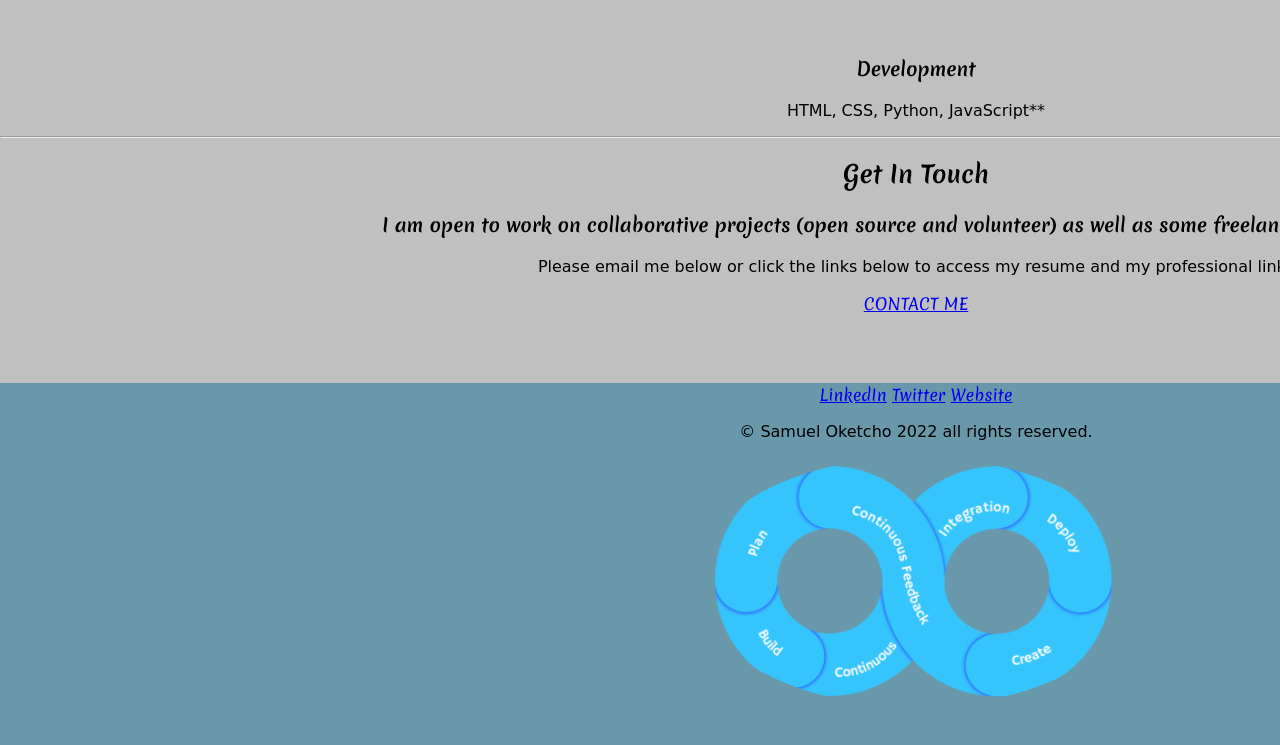
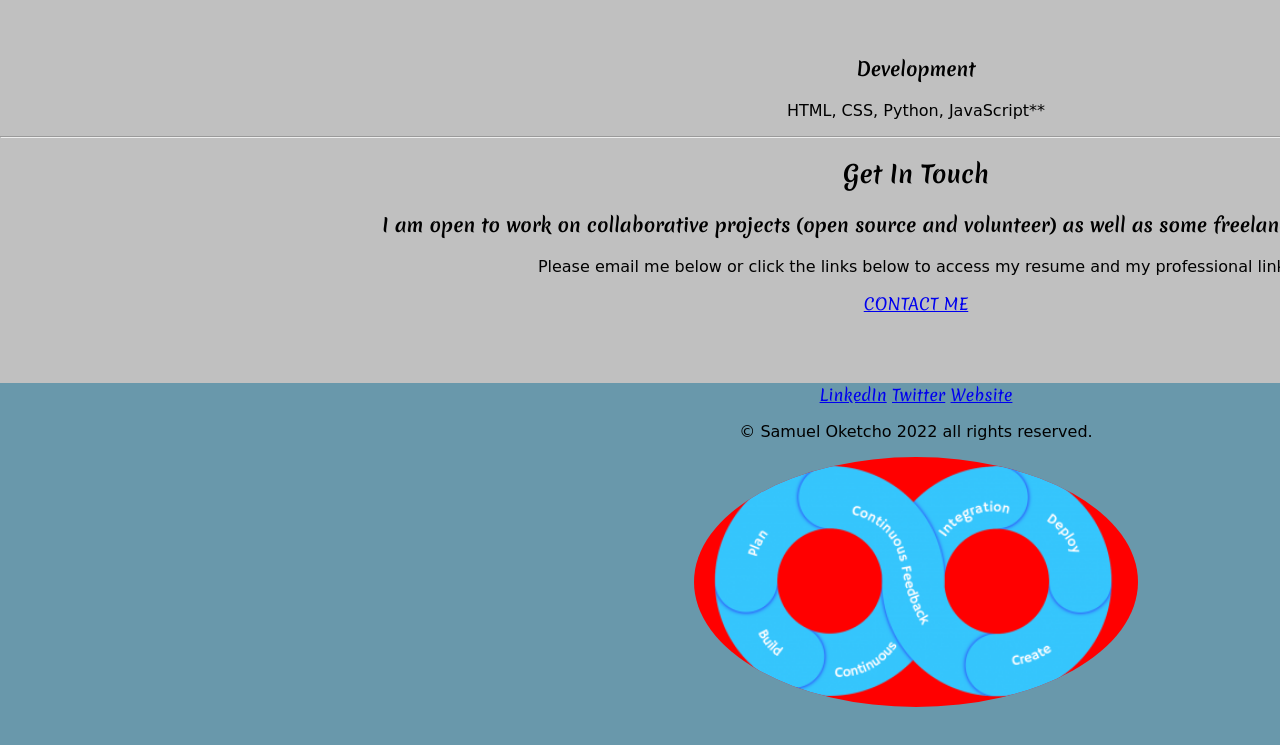
Before and after one commit to mastercraft9090/outbox, a plain HTML site: page index.html in a window 1280 px wide. Shown: the part 1017-1762 px from the top of the page. Drawn offline with Linux system fonts and the light colour scheme.

Commit message:
changed color

```diff
--- a/style.css
+++ b/style.css
@@ -15,7 +15,7 @@
 }
 
 img{
-    background-color:#6998AB;
+    background-color: red;
     border-radius: 50%;
     height: 250px;
 
```
